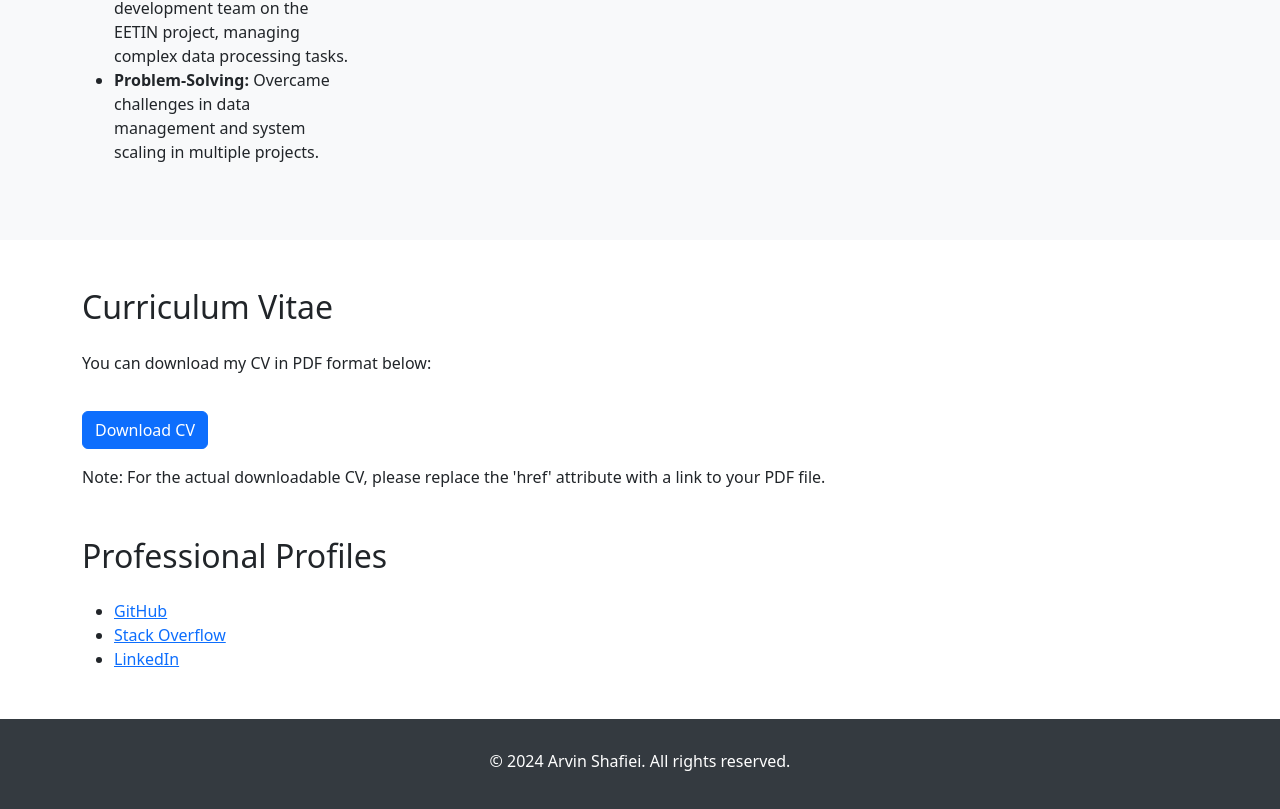
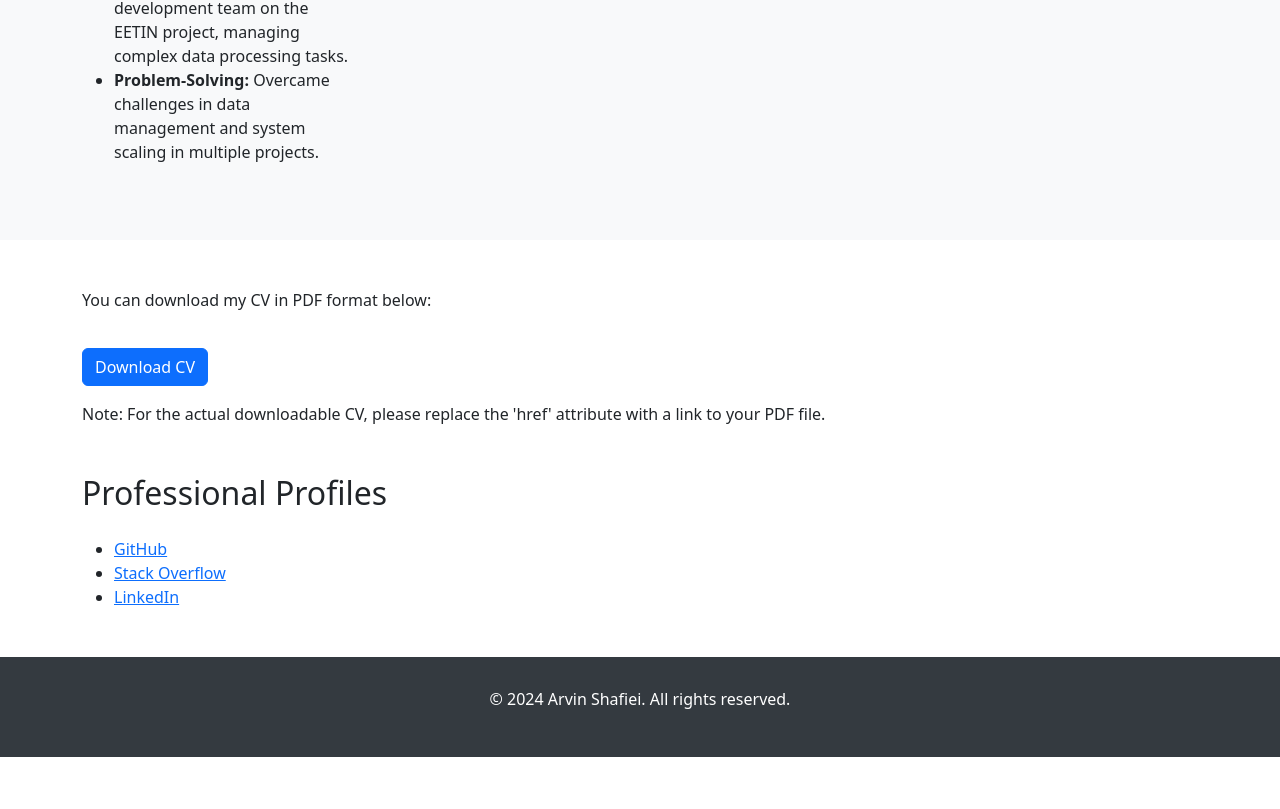
Before and after one commit to arvin-shafiei/portfolio-website, a plain HTML site: page index.html in a window 1280 px wide. Shown: the part 1965-2774 px from the top of the page. After the commit the page ends 2722 px from the top, so only its background shows below. Drawn offline with nearby package versions, Linux system fonts and the light colour scheme.

Commit message:
Update index.html

```diff
--- a/index.html
+++ b/index.html
@@ -176,10 +176,9 @@
 
     <!-- CV Section -->
     <section id="cv" class="container my-5">
-        <h2 class="mb-4">Curriculum Vitae</h2>
         <p>You can download my CV in PDF format below:</p>
         <!-- Replace 'data:application/pdf;base64,...' with actual base64 PDF data -->
-        <a href="data:application/pdf;base64,INSERT_BASE64_ENCODED_PDF_HERE" download="Arvin_Shafiei_CV.pdf" class="btn btn-primary download-btn">Download CV</a>
+        <a href="blob:https://github.com/f3c5c94f-3b7d-4a57-88e0-29c021a31d3e" download="Arvin_Shafiei_CV.pdf" class="btn btn-primary download-btn">Download CV</a>
         <p class="mt-3">Note: For the actual downloadable CV, please replace the 'href' attribute with a link to your PDF file.</p>
     </section>
 
```
